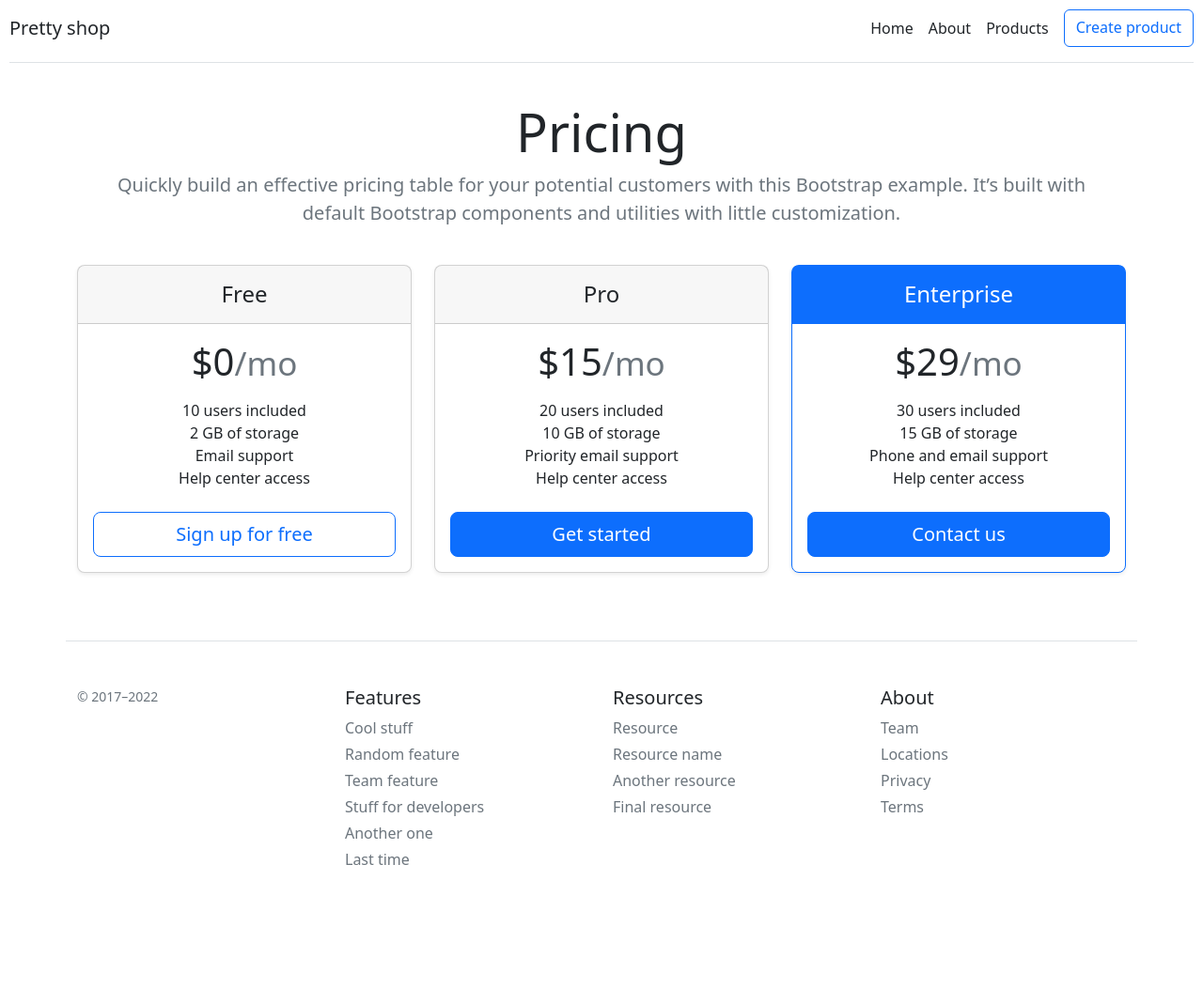
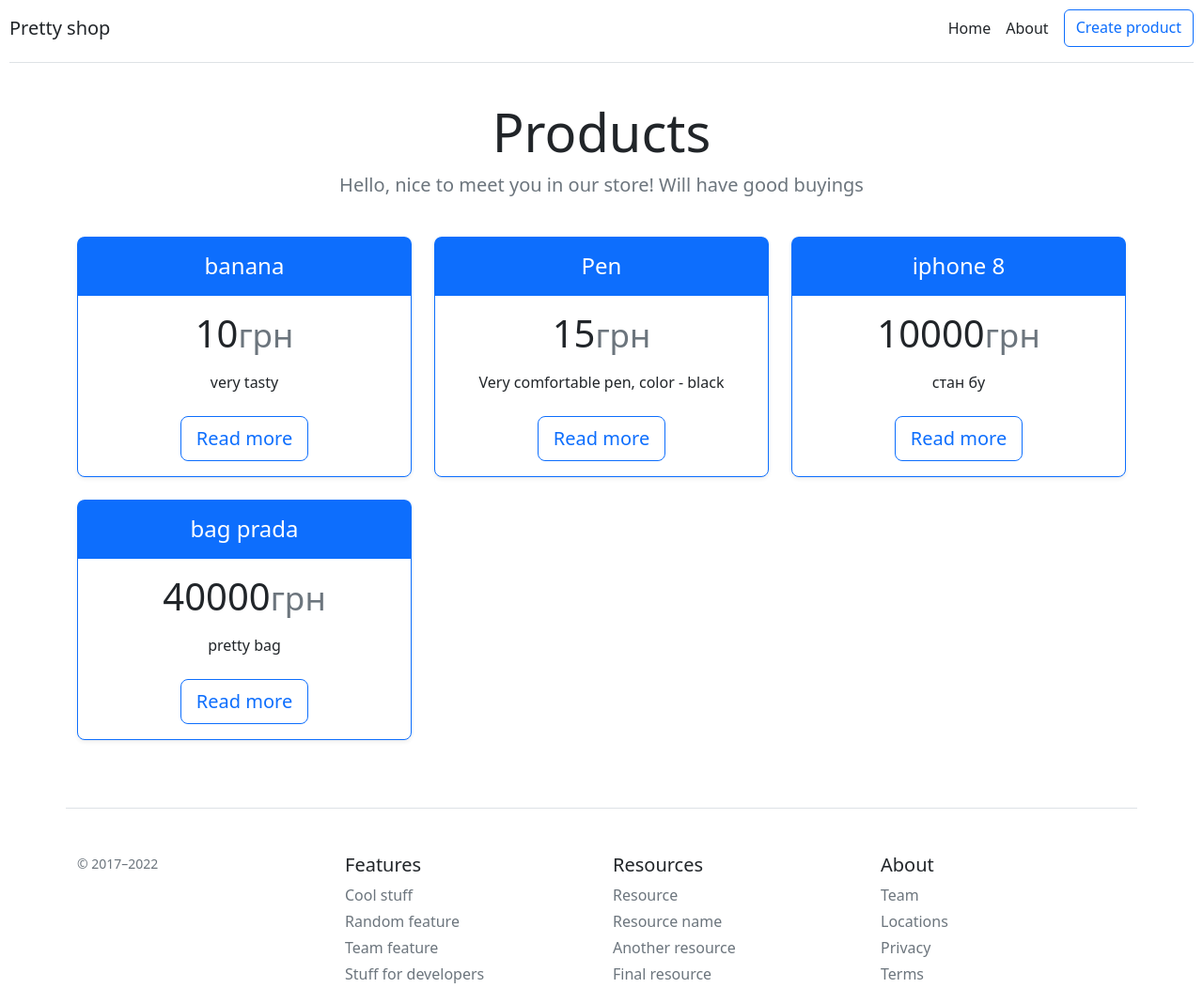
Before and after one commit to ddianaoo/FlaskShop, a Flask app: page / in a window 1280 px wide. Shown: the top 1052 px of the page at 94% size. Before the commit the page ends 921 px from the top, so only its background shows below. Run offline with Flask 2, Linux system fonts and the light colour scheme; data comes from the database, SQL or seed files in the repository; both versions use the stored data as it was after the commit.

Commit message:
add getting single product

```diff
--- a/main.py
+++ b/main.py
@@ -1,6 +1,7 @@
 from flask import Flask, render_template, redirect
 from flask_sqlalchemy import SQLAlchemy
 from forms import AddItem
+from cloudipsp import Api, Checkout
 
 
 app = Flask(__name__)
@@ -18,7 +19,7 @@ class Item(db.Model):
     text = db.Column(db.Text, nullable=False)
 
     def __repr__(self):
-        return f"<Item {self.id}>"
+        return self.title
 
 
 @app.route('/create', methods=["POST", "GET"])
@@ -40,23 +41,24 @@ def create():
 
 @app.route('/product/<int:id>')
 def get_product(id):
-    return 'hello'
+    try:
+        product = Item.query.get(id)
+    except:
+        print("Ошибка получения  из БД")
+        return redirect('/')
+
+    return render_template('get_product.html', product=product)
 
 
-@app.route('/products')
-def get_products():
+@app.route('/')
+def index():
     products = []
     try:
-        products = Item.query.order_by(Item.id.desc()).all()
+        products = Item.query.order_by(Item.price).all()
     except:
         print("Ошибка получения  из БД")
 
     return render_template('get_products.html', title='Products', products=products)
-
-
-@app.route('/')
-def index():
-    return render_template('index.html')
 
 
 @app.route('/about')
@@ -64,5 +66,10 @@ def about():
     return render_template('about.html', title='The details')
 
 
+@app.route('/product/<int:id>/buy')
+def buy(id):
+    return f'buy buy buy {id}'
+
+
 if __name__ == '__main__':
     app.run(debug=True)
--- a/templates/base.html
+++ b/templates/base.html
@@ -21,7 +21,6 @@
         <nav class="d-inline-flex mt-2 mt-md-0 ms-md-auto">
             <a class="me-3 py-2 text-dark text-decoration-none" href="/">Home</a>
             <a class="me-3 py-2 text-dark text-decoration-none" href="/about">About</a>
-            <a class="me-3 py-2 text-dark text-decoration-none" href="/products">Products</a>
             <a class="btn btn-outline-primary" href="/create">Create product</a>
         </nav>
     </div>
--- a/templates/get_products.html
+++ b/templates/get_products.html
@@ -1,27 +1,31 @@
 {% extends 'base.html' %}
 {% block body %}
 
-<div class="container mt-5">
-    {% if  products|length > 0 %}
+<div class="container">
+<div class="pricing-header p-3 pb-md-4 mx-auto text-center">
+        <h1 class="display-4 fw-normal">Products</h1>
+        <p class="fs-5 text-muted">Hello, nice to meet you in our store! Will have good buyings</p>
+    </div>
+    <div class="row row-cols-1 row-cols-md-3 mb-3 text-center">
+        {% for product in products %}
 
-    <h1>{{ title }}</h1>
-    {% for product in products %}
-    <div class="alert alert-primary">
-        <a href="{{ url_for('get_product', id=product.id)}}" class="list-group-item list-group-item-action">
-            <div class="d-flex w-100 justify-content-between">
-                <h5 class="mb-1">{{ product.title }}</h5>
-                <small>{{ product.price }} грн</small>
+        <div class="col">
+            <div class="card mb-4 rounded-3 shadow-sm border-primary">
+                <div class="card-header py-3 text-bg-primary border-primary">
+                    <h4 class="my-0 fw-normal">{{ product.title }}</h4>
+                </div>
+                <div class="card-body">
+                    <h1 class="card-title pricing-card-title">{{ product.price }}<small class="text-muted fw-light">грн</small></h1>
+                    <ul class="list-unstyled mt-3 mb-4">
+                        <li>{{ product.text|striptags|truncate(50) }}</li>
+                    </ul>
+                    <a href="{{ url_for('get_product', id=product.id)}}" class="btn btn-lg btn-outline-primary btn-block">Read more</a>
+                </div>
             </div>
-            <button class="btn btn-outline-primary">Details</button>
-        </a>
+        </div>
+
+        {% endfor %}
     </div>
-    {% endfor %}
-
-    {% else %}
-    <h3>You haven`t added any products yet. <a class="me-3 py-2 text-decoration-none"
-                                              style="color:#B8860B;" href="/create">Correct it!</a></h3>
-    {% endif %}
 
 </div>
-
 {% endblock %}
--- a/templates/index.html
+++ /dev/null
@@ -1,67 +0,0 @@
-{% extends 'base.html' %}
-
-{% block body %}
-
-<div class="container">
-    <div class="pricing-header p-3 pb-md-4 mx-auto text-center">
-        <h1 class="display-4 fw-normal">Pricing</h1>
-        <p class="fs-5 text-muted">Quickly build an effective pricing table for your potential customers with this
-            Bootstrap example. It’s built with default Bootstrap components and utilities with little customization.</p>
-    </div>
-    <div class="row row-cols-1 row-cols-md-3 mb-3 text-center">
-        <div class="col">
-            <div class="card mb-4 rounded-3 shadow-sm">
-                <div class="card-header py-3">
-                    <h4 class="my-0 fw-normal">Free</h4>
-                </div>
-                <div class="card-body">
-                    <h1 class="card-title pricing-card-title">$0<small class="text-muted fw-light">/mo</small></h1>
-                    <ul class="list-unstyled mt-3 mb-4">
-                        <li>10 users included</li>
-                        <li>2 GB of storage</li>
-                        <li>Email support</li>
-                        <li>Help center access</li>
-                    </ul>
-                    <button type="button" class="w-100 btn btn-lg btn-outline-primary">Sign up for free</button>
-                </div>
-            </div>
-        </div>
-        <div class="col">
-            <div class="card mb-4 rounded-3 shadow-sm">
-                <div class="card-header py-3">
-                    <h4 class="my-0 fw-normal">Pro</h4>
-                </div>
-                <div class="card-body">
-                    <h1 class="card-title pricing-card-title">$15<small class="text-muted fw-light">/mo</small></h1>
-                    <ul class="list-unstyled mt-3 mb-4">
-                        <li>20 users included</li>
-                        <li>10 GB of storage</li>
-                        <li>Priority email support</li>
-                        <li>Help center access</li>
-                    </ul>
-                    <button type="button" class="w-100 btn btn-lg btn-primary">Get started</button>
-                </div>
-            </div>
-        </div>
-        <div class="col">
-            <div class="card mb-4 rounded-3 shadow-sm border-primary">
-                <div class="card-header py-3 text-bg-primary border-primary">
-                    <h4 class="my-0 fw-normal">Enterprise</h4>
-                </div>
-                <div class="card-body">
-                    <h1 class="card-title pricing-card-title">$29<small class="text-muted fw-light">/mo</small></h1>
-                    <ul class="list-unstyled mt-3 mb-4">
-                        <li>30 users included</li>
-                        <li>15 GB of storage</li>
-                        <li>Phone and email support</li>
-                        <li>Help center access</li>
-                    </ul>
-                    <button type="button" class="w-100 btn btn-lg btn-primary">Contact us</button>
-                </div>
-            </div>
-        </div>
-    </div>
-</div>
-
-
-{% endblock %}
```
Also changed, not shown: templates/get_product.html (added, +15 -0 lines), instance/shop.db.
